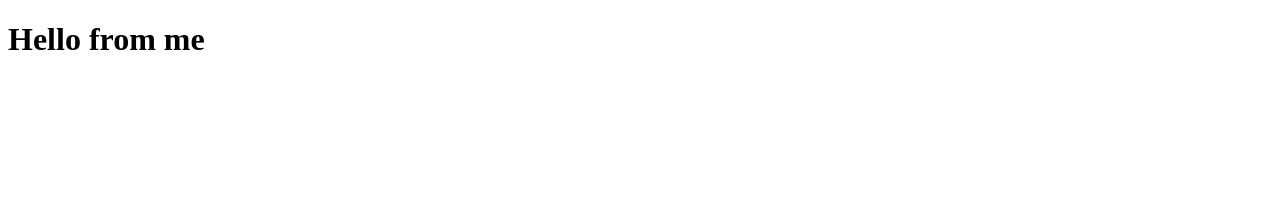
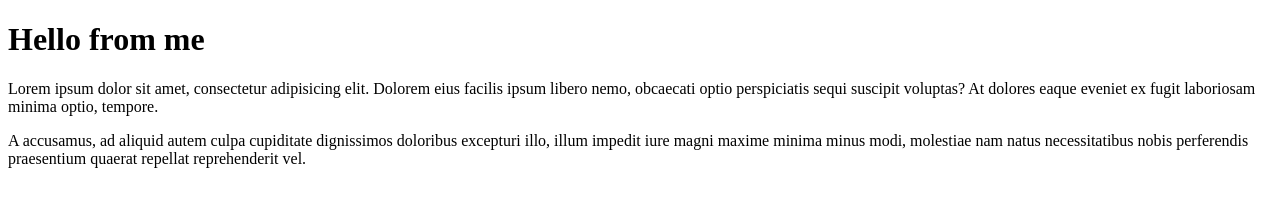
Before and after one commit to whatissilence/demo, a plain HTML site: page index.html in a window 1280 px wide. Drawn offline with Linux system fonts and the light colour scheme.

Commit message:
Added 2 formatted paragraphs

```diff
--- a/index.html
+++ b/index.html
@@ -7,5 +7,13 @@
   <body>
     <h1>Hello from me</h1>
 
+    <p>Lorem ipsum dolor sit amet, consectetur adipisicing elit. Dolorem eius facilis ipsum libero nemo, obcaecati optio
+      perspiciatis sequi suscipit voluptas? At dolores eaque eveniet ex fugit laboriosam minima optio, tempore.</p>
+    <p>
+      A accusamus, ad aliquid autem culpa cupiditate dignissimos doloribus excepturi illo, illum impedit iure magni
+      maxime minima minus modi, molestiae nam natus necessitatibus nobis perferendis praesentium quaerat repellat
+      reprehenderit vel.
+    </p>
+
   </body>
 </html>
```
